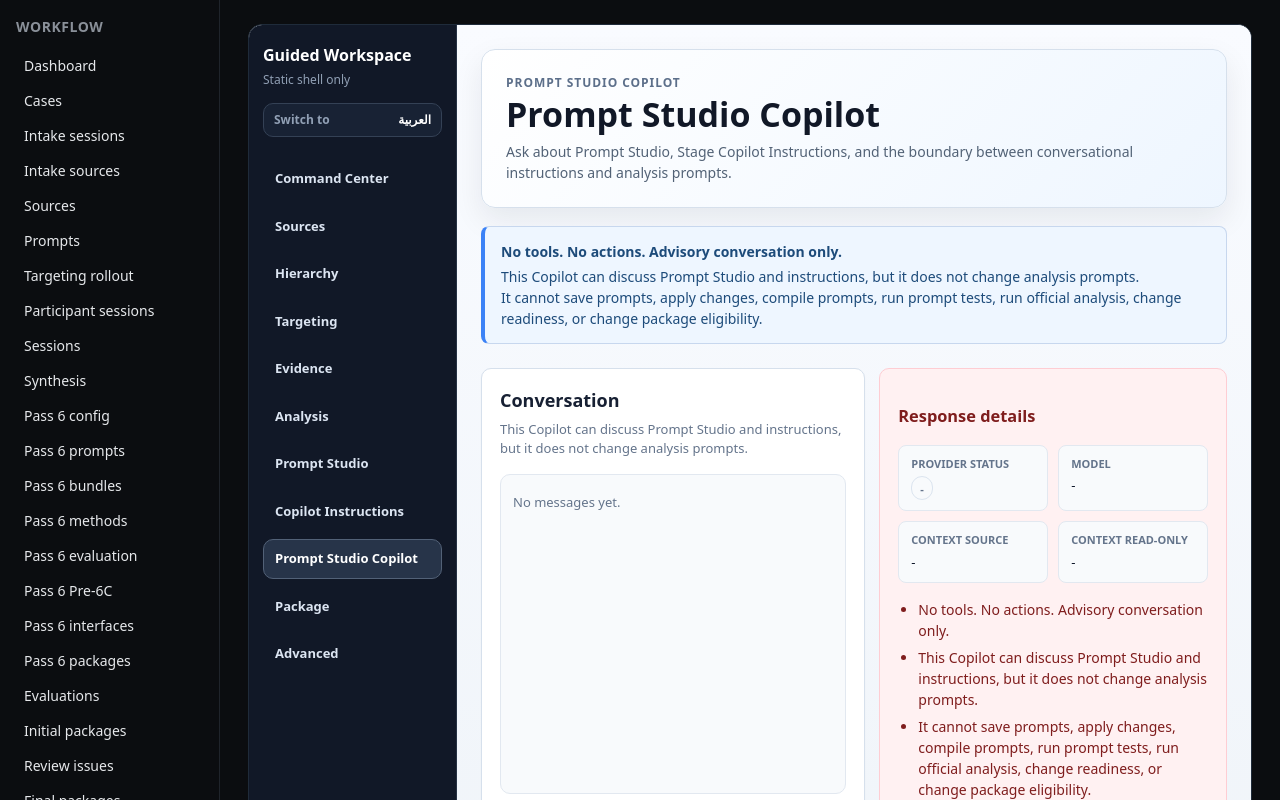
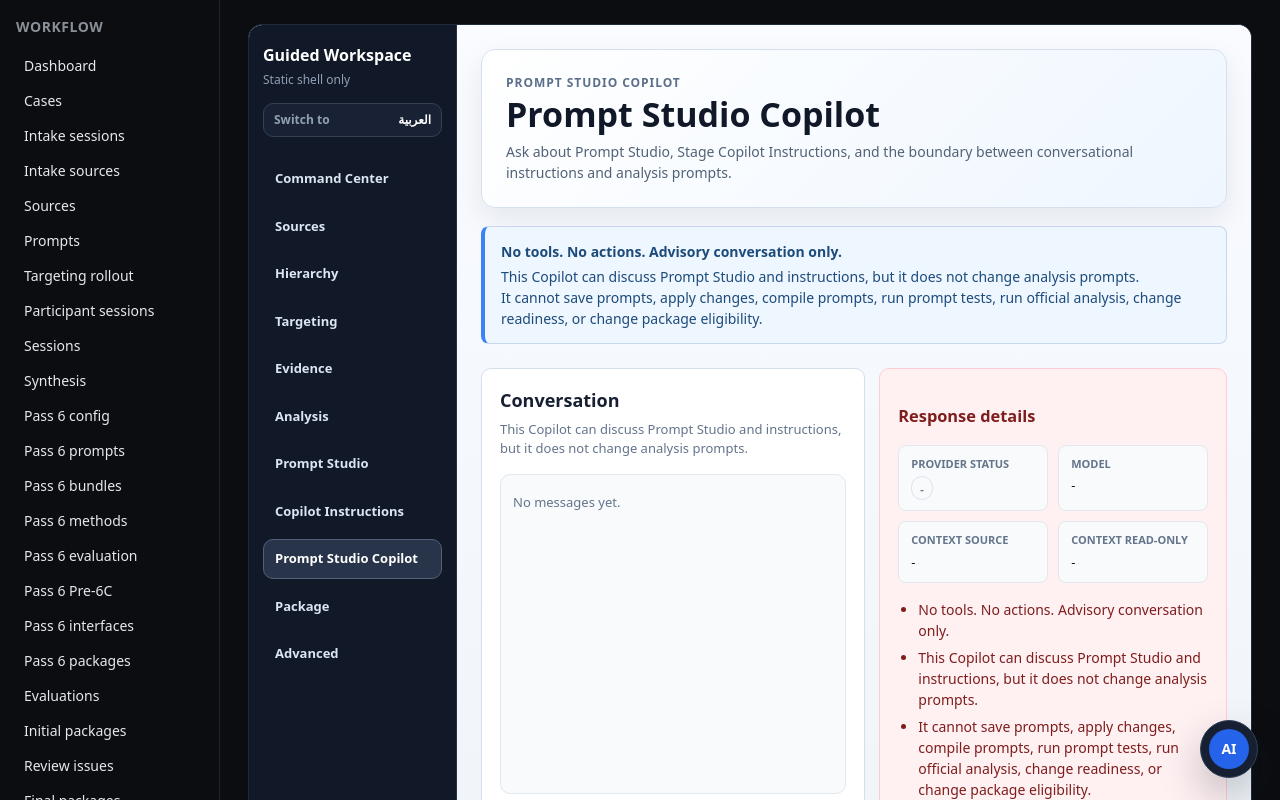
Before and after one commit to Haithamhaj/Workflow-Next-Step-AI-, a Next.js app in the folder apps/admin-web/: page /workspace/prompt-studio-copilot in a window 1280 px wide. Shown: the top 800 px of the page. Built offline with nearby package versions, Linux system fonts and the light colour scheme.

Commit message:
Polish Stage Copilot floating widget

```diff
--- a/apps/admin-web/app/workspace/_components/StageCopilotChatPanel.tsx
+++ b/apps/admin-web/app/workspace/_components/StageCopilotChatPanel.tsx
@@ -139,12 +139,7 @@ export function StageCopilotChatPanel({
 
   return (
     <section className={styles.stageCopilotPanel} aria-label={stageLabel}>
-      <div className={styles.stageCopilotPanelHeader}>
-        <div>
-          <span>{stageLabel}</span>
-          <strong>{boundaryCopy}</strong>
-        </div>
-      </div>
+      <p className={styles.stageCopilotBoundaryNote}>{boundaryCopy}</p>
 
       {error ? (
         <div className={styles.stageCopilotError} role="alert">
@@ -207,9 +202,11 @@ export function StageCopilotChatPanel({
             dir="auto"
           />
         </label>
-        <button type="submit" disabled={isSending || !message.trim()}>
-          {isSending ? copy.sending : copy.send}
-        </button>
+        <div className={styles.stageCopilotFormFooter}>
+          <button type="submit" disabled={isSending || !message.trim()}>
+            {isSending ? copy.sending : copy.send}
+          </button>
+        </div>
       </form>
     </section>
   );
--- a/apps/admin-web/app/workspace/_components/WorkspaceStageCopilotWidget.tsx
+++ b/apps/admin-web/app/workspace/_components/WorkspaceStageCopilotWidget.tsx
@@ -71,9 +71,10 @@ export function WorkspaceStageCopilotWidget({
         onClick={() => setIsOpen((current) => !current)}
         aria-expanded={isOpen}
         aria-controls="workspace-stage-copilot-panel"
+        aria-label={`${copy.title} - ${activeStage.label}`}
+        title={`${copy.title} - ${activeStage.label}`}
       >
-        <span>{copy.title}</span>
-        <strong>{activeStage.label}</strong>
+        <span className={styles.stageCopilotWidgetTriggerMark} aria-hidden="true">AI</span>
       </button>
 
       {isOpen ? (
--- a/apps/admin-web/app/workspace/workspace.module.css
+++ b/apps/admin-web/app/workspace/workspace.module.css
@@ -715,33 +715,59 @@
 }
 
 .stageCopilotWidget {
-  position: absolute;
-  inset-block-end: 18px;
-  inset-inline-end: 18px;
-  z-index: 20;
-  width: min(430px, calc(100% - 36px));
+  position: fixed;
+  inset-block-end: calc(22px + env(safe-area-inset-bottom));
+  inset-inline-end: 22px;
+  z-index: 60;
+  width: 58px;
+  height: 58px;
   pointer-events: none;
 }
 
+.workspaceRoot[dir="rtl"] .stageCopilotWidget {
+  inset-inline-end: auto;
+  inset-inline-start: 22px;
+}
+
 .stageCopilotWidgetTrigger {
-  width: 100%;
-  min-height: 54px;
-  display: flex;
+  width: 58px;
+  height: 58px;
+  min-height: 58px;
+  display: inline-flex;
   align-items: center;
-  justify-content: space-between;
-  gap: 12px;
-  padding: 10px 14px;
-  border: 1px solid #253248;
-  border-radius: 10px;
-  background: #111827;
+  justify-content: center;
+  padding: 0;
+  border: 1px solid #334155;
+  border-radius: 999px;
+  background: #172033;
   color: #ffffff;
   font: inherit;
-  box-shadow: 0 18px 40px rgba(15, 23, 42, 0.24);
+  box-shadow: 0 18px 42px rgba(15, 23, 42, 0.26);
   cursor: pointer;
   pointer-events: auto;
 }
 
-.stageCopilotWidgetTrigger span,
+.stageCopilotWidgetTrigger:hover,
+.stageCopilotWidgetTrigger:focus {
+  border-color: #60a5fa;
+  background: #1e3a8a;
+}
+
+.stageCopilotWidgetTriggerMark {
+  display: inline-flex;
+  align-items: center;
+  justify-content: center;
+  width: 40px;
+  height: 40px;
+  border-radius: 50%;
+  background: #2563eb;
+  color: #ffffff;
+  font-size: 14px;
+  font-weight: 900;
+  letter-spacing: 0;
+  line-height: 1;
+}
+
 .stageCopilotWidgetTopbar span {
   display: block;
   color: #b7c4d8;
@@ -750,7 +776,6 @@
   text-transform: uppercase;
 }
 
-.stageCopilotWidgetTrigger strong,
 .stageCopilotWidgetTopbar strong {
   display: block;
   color: #ffffff;
@@ -759,7 +784,10 @@
 }
 
 .stageCopilotWidgetPanel {
-  margin-top: 10px;
+  position: fixed;
+  inset-block-end: calc(92px + env(safe-area-inset-bottom));
+  inset-inline-end: 22px;
+  width: min(420px, calc(100vw - 24px));
   max-height: min(680px, calc(100vh - 124px));
   overflow: auto;
   border: 1px solid #c9d5e5;
@@ -769,9 +797,14 @@
   pointer-events: auto;
 }
 
+.workspaceRoot[dir="rtl"] .stageCopilotWidgetPanel {
+  inset-inline-end: auto;
+  inset-inline-start: 22px;
+}
+
 .stageCopilotWidgetTopbar {
   display: flex;
-  align-items: flex-start;
+  align-items: center;
   justify-content: space-between;
   gap: 12px;
   padding: 12px 14px;
@@ -832,25 +865,14 @@
   padding: 14px;
 }
 
-.stageCopilotPanelHeader {
+.stageCopilotBoundaryNote {
   margin-bottom: 10px;
   padding: 10px 12px;
   border: 1px solid #c7d7ee;
   border-radius: 8px;
   background: #eff6ff;
-}
-
-.stageCopilotPanelHeader span {
-  display: block;
-  color: #1d4ed8;
-  font-size: 12px;
+  color: #1e3a8a;
   font-weight: 800;
-}
-
-.stageCopilotPanelHeader strong {
-  display: block;
-  margin-top: 3px;
-  color: #1e3a8a;
   font-size: 13px;
 }
 
@@ -925,7 +947,7 @@
 
 .stageCopilotForm {
   display: grid;
-  gap: 10px;
+  gap: 8px;
   margin-top: 12px;
 }
 
@@ -939,7 +961,7 @@
 
 .stageCopilotTextarea {
   width: 100%;
-  min-height: 92px;
+  min-height: 86px;
   box-sizing: border-box;
   resize: vertical;
   padding: 10px;
@@ -952,10 +974,19 @@
   line-height: 1.5;
 }
 
+.stageCopilotFormFooter {
+  display: flex;
+  justify-content: flex-end;
+}
+
+.workspaceRoot[dir="rtl"] .stageCopilotFormFooter {
+  justify-content: flex-start;
+}
+
 .stageCopilotForm button {
   width: fit-content;
-  min-width: 110px;
-  padding: 9px 13px;
+  min-width: 96px;
+  padding: 8px 12px;
   border: 1px solid #2563eb;
   border-radius: 8px;
   background: #2563eb;
@@ -964,6 +995,32 @@
   font-size: 12px;
   font-weight: 800;
   cursor: pointer;
+}
+
+@media (max-width: 560px) {
+  .stageCopilotWidget {
+    inset-block-end: calc(14px + env(safe-area-inset-bottom));
+    inset-inline-end: 12px;
+  }
+
+  .workspaceRoot[dir="rtl"] .stageCopilotWidget {
+    inset-inline-start: 12px;
+  }
+
+  .stageCopilotWidgetPanel {
+    inset-block-end: calc(82px + env(safe-area-inset-bottom));
+    inset-inline-end: 12px;
+    width: calc(100vw - 24px);
+    max-height: calc(100vh - 104px);
+  }
+
+  .workspaceRoot[dir="rtl"] .stageCopilotWidgetPanel {
+    inset-inline-start: 12px;
+  }
+
+  .stageCopilotDetails {
+    grid-template-columns: 1fr;
+  }
 }
 
 .stageCopilotForm button:hover,
```
Also changed, not shown: 1 other file (tests, documents, lock files or other folders).
